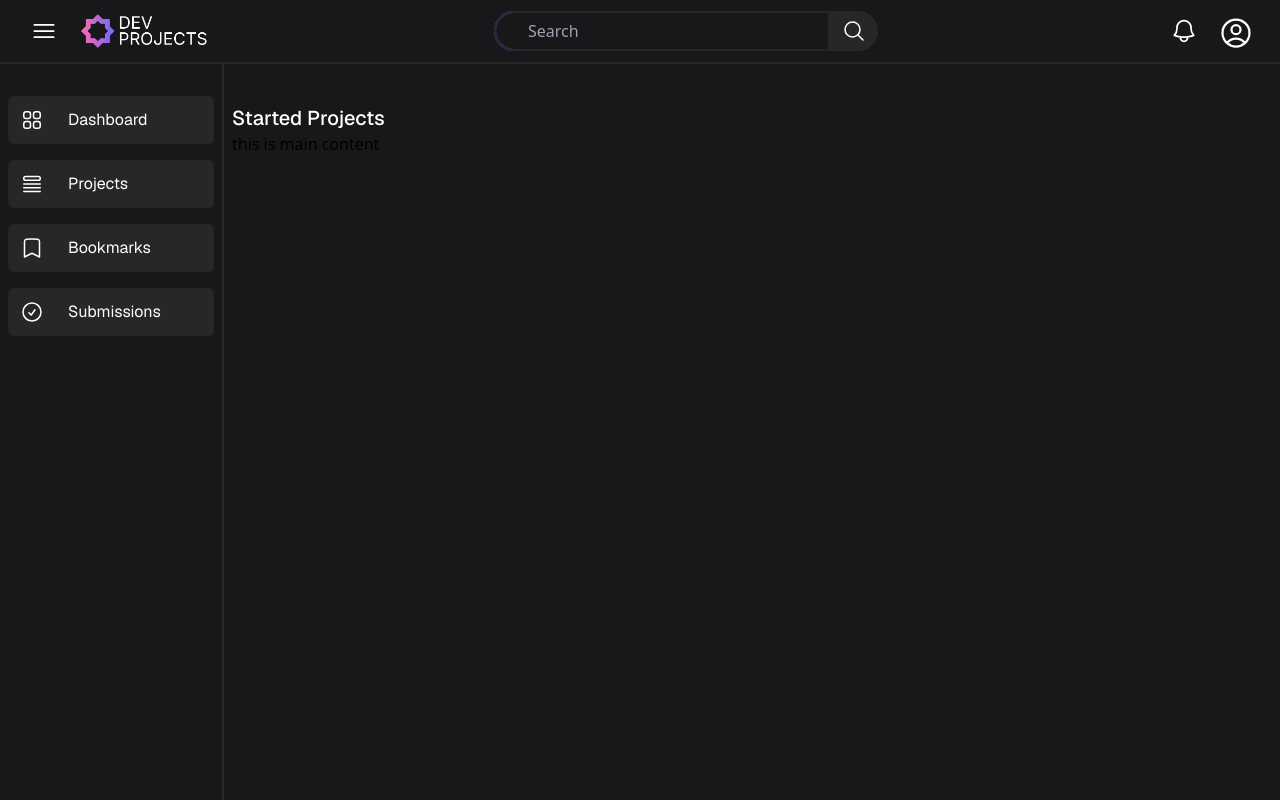
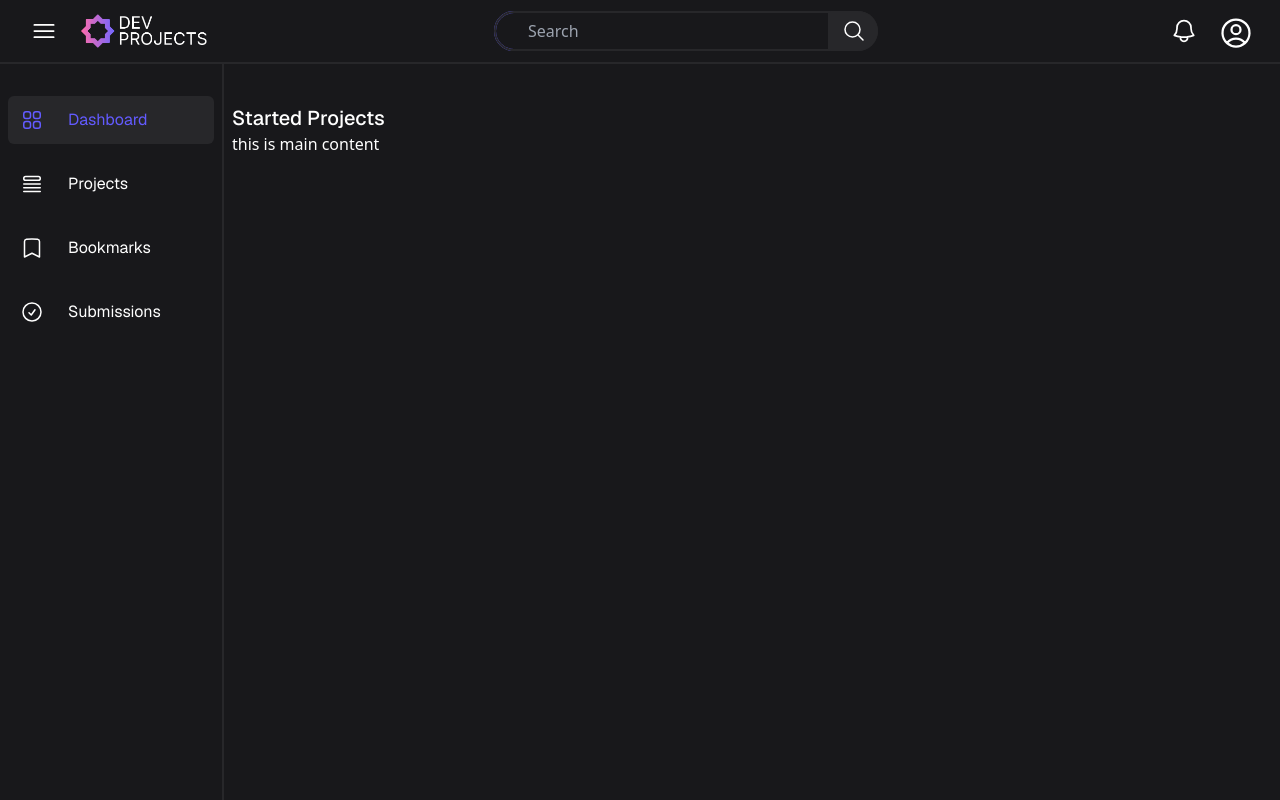
Before and after one commit to Team-CodeCrafters/dev-projects, a React (Vite) app in the folder frontend/: page /dashboard in a window 1280 px wide. Built offline with nearby package versions, Linux system fonts and the light colour scheme; no server answers; sample sign-in values are in the browser's storage.

Commit message:
add page indication and sidebar close on click event

```diff
--- a/frontend/src/components/DashboardLayout.jsx
+++ b/frontend/src/components/DashboardLayout.jsx
@@ -19,11 +19,11 @@ const DashboardLayout = () => {
       <DashboardHeader />
       <div className="relative flex flex-1 justify-start overflow-hidden">
         <div
-          className={`bg-white-light dark:bg-black-medium dark:border-r-black-light z-10 h-full flex-shrink-0 border-r-2 transition-all duration-300 ease-in-out ${
+          className={`bg-white-light dark:bg-black-medium dark:border-r-black-light z-10 h-full flex-shrink-0 border-r-2 transition-all duration-150 ease-in-out ${
             screenSize.width < 768
               ? isExpanded
                 ? 'fixed w-56 translate-x-0'
-                : 'fixed w-0 -translate-x-full transition-all dark:border-r-transparent'
+                : 'fixed -translate-x-full dark:border-r-transparent'
               : isExpanded
                 ? 'w-56'
                 : 'w-16'
@@ -32,7 +32,11 @@ const DashboardLayout = () => {
           <DashboardSidebar />
         </div>
 
-        <div className="dark:bg-black-medium min-h-screen flex-1 overflow-auto bg-white pl-2 pt-10">
+        <div
+          className={`dark:bg-black-medium min-h-screen flex-1 items-center overflow-auto bg-white px-2 pt-10 transition-all dark:text-white ${
+            screenSize.width < 768 && isExpanded ? `opacity-80 blur-sm` : ''
+          }`}
+        >
           <Outlet />
         </div>
       </div>
--- a/frontend/src/components/Sidebar.jsx
+++ b/frontend/src/components/Sidebar.jsx
@@ -1,15 +1,46 @@
-import { useRecoilValue } from 'recoil';
+import { useRecoilState, useRecoilValue, useSetRecoilState } from 'recoil';
 import { HomeIcon } from '../assets/icons/Home';
 import { ListIcon } from '../assets/icons/List';
 import { BookmarkIcon } from '../assets/icons/Bookmark';
 import { CircleCheckIcon } from '../assets/icons/CircleCheck';
-import { memo } from 'react';
-import { sidebarOpenAtom } from '../store/atoms/dashboardLayoutAtoms';
-import { Link } from 'react-router-dom';
+import { memo, useEffect } from 'react';
+import {
+  screenSizeAtom,
+  sidebarOpenAtom,
+} from '../store/atoms/dashboardLayoutAtoms';
+import { Link, useLocation } from 'react-router-dom';
+import { useRef } from 'react';
 
 const DashboardSidebar = memo(() => {
+  const screensize = useRecoilValue(screenSizeAtom);
+  const [isExpanded, setIsExpanded] = useRecoilState(sidebarOpenAtom);
+  const sidebarRef = useRef(null);
+
+  useEffect(() => {
+    if (!isExpanded || screensize.width > 768) return;
+
+    function checkMouseClick(e) {
+      if (isExpanded && !sidebarRef?.current?.contains(e.target)) {
+        setIsExpanded(false);
+      }
+    }
+
+    /* adding delay to event listener for menu button in header to complete the event bubbling
+     */
+    let timeoutId = setTimeout(() => {
+      document.body.addEventListener('click', checkMouseClick);
+    }, 100);
+
+    return () => {
+      if (timeoutId) {
+        clearTimeout(timeoutId);
+      }
+      document.body.removeEventListener('click', checkMouseClick);
+    };
+  }, [screensize.width, isExpanded]);
+
   return (
-    <div className="h-full w-full overflow-hidden pt-4">
+    <div className="h-full w-full pt-4" ref={sidebarRef}>
       <ul>
         <SidebarElement Icon={HomeIcon} name="Dashboard" href={'/dashboard'} />
         <SidebarElement Icon={ListIcon} name="Projects" href={'/projects'} />
@@ -30,32 +61,40 @@ const DashboardSidebar = memo(() => {
 
 const SidebarElement = ({ Icon, name, href }) => {
   const isExpanded = useRecoilValue(sidebarOpenAtom);
+  const location = useLocation();
+
   return (
-    <Link to={href} className="group">
-      <li className="bg-white-medium font-heading dark:hover:bg-black-light dark:bg-black-light dark:text-white-light m-2 mt-4 flex cursor-pointer items-center justify-start gap-4 rounded-md p-3 transition-all duration-300 ease-in-out hover:bg-gray-100">
+    <li className="relative">
+      <Link to={href} className="peer">
+        <div
+          className={`font-heading dark:hover:bg-black-light m-2 mt-4 flex cursor-pointer items-center justify-start gap-4 rounded-md p-3 transition-all duration-300 ease-in-out hover:bg-gray-100 ${
+            location.pathname === '/' + name.toLowerCase()
+              ? 'text-primary dark:text-primary bg-white-dark dark:bg-black-light'
+              : 'dark:text-white-light'
+          }`}
+        >
           <div className="flex flex-shrink-0 items-center justify-center">
             <Icon />
-          {!isExpanded && <ToolTip text={name} />}
           </div>
           <span
-          className={`ml-2 transition-all duration-300 ease-in-out ${
+            className={`ml-2 text-inherit transition-all duration-300 ease-in-out ${
               isExpanded ? 'opacity-100' : 'overflow-hidden opacity-0'
-          } `}
+            }`}
           >
             {name}
           </span>
+        </div>
+      </Link>
+      {!isExpanded && <ToolTip text={name} />}
     </li>
-    </Link>
   );
 };
 
-const ToolTip = ({ text }) => {
-  return (
-    <div className="bg-black-light invisible absolute left-[100%] z-30 rounded-md px-4 py-2 text-white opacity-0 transition-all duration-500 ease-out group-hover:visible group-hover:left-[120%] group-hover:opacity-100 group-focus:visible group-focus:left-[120%] group-focus:opacity-100 dark:bg-gray-300 dark:text-black">
+const ToolTip = ({ text }) => (
+  <div className="bg-black-light dark:bg-white-light pointer-events-none invisible absolute left-full top-1/2 z-50 -translate-y-1/2 translate-x-0 rounded-md px-4 py-2 text-white opacity-0 outline-none transition-all duration-300 ease-in-out peer-hover:visible peer-hover:translate-x-4 peer-hover:opacity-100 peer-focus-visible:visible peer-focus-visible:translate-x-4 peer-focus-visible:opacity-100 dark:text-black">
     {text}
-      <div className="dark:dark-black :border-r-black-light absolute right-full top-1/2 h-0 w-0 -translate-y-1/2 border-y-8 border-l-0 border-r-8 border-transparent dark:border-r-gray-300"></div>
+    <div className="dark:border-r-white-light border-r-black-light absolute right-full top-1/2 h-0 w-0 -translate-y-1/2 border-y-8 border-l-0 border-r-8 border-transparent"></div>
   </div>
 );
-};
 
 export default DashboardSidebar;
--- a/frontend/tailwind.config.js
+++ b/frontend/tailwind.config.js
@@ -12,8 +12,8 @@ export default {
         success: '#22c55e',
         error: '#EF4444',
         'white-light': '#FFF',
-        'white-medium': '#F2F2F3',
-        'white-dark': '#F6F8fA',
+        'white-medium': '#F6F8fA',
+        'white-dark': '#F2F2F3',
 
         'blak-ligher': '303037',
         'black-light': '#27272A',
```
Lines whose indentation alone changed are shown as unchanged.
